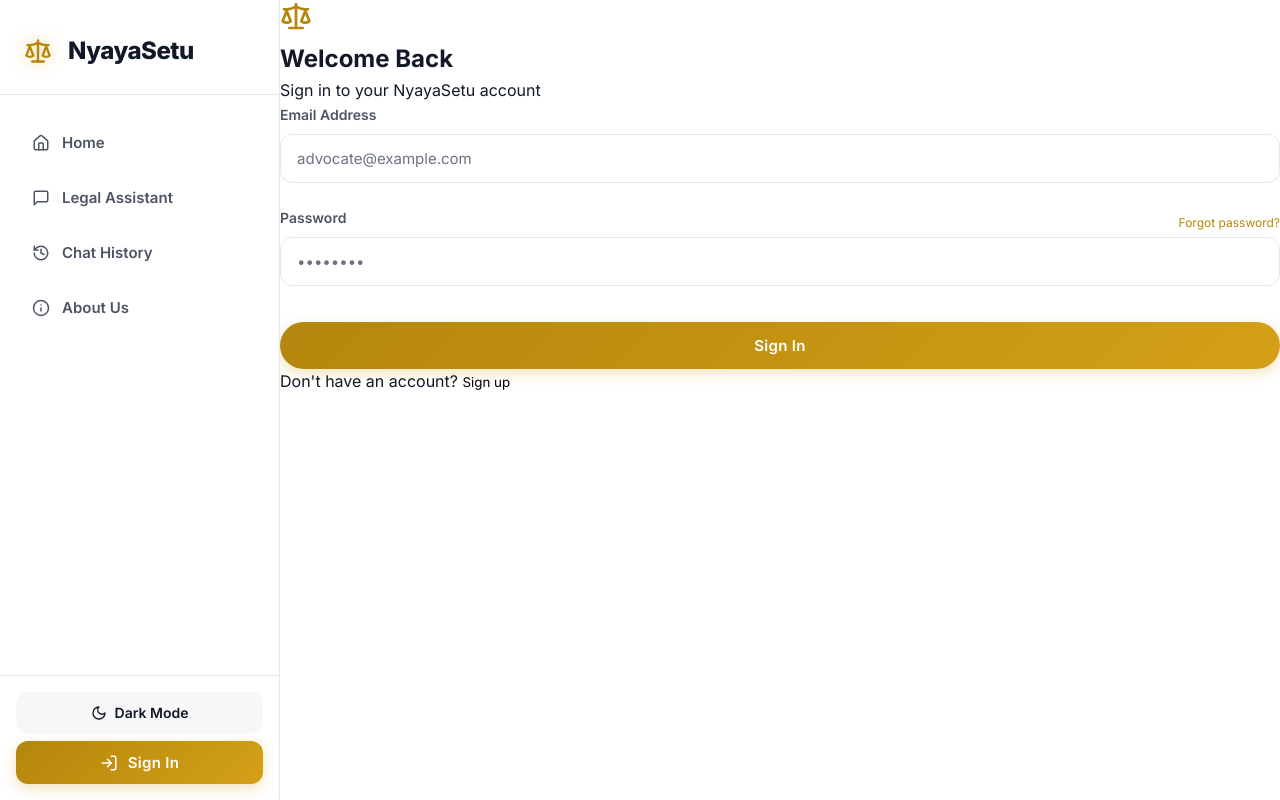
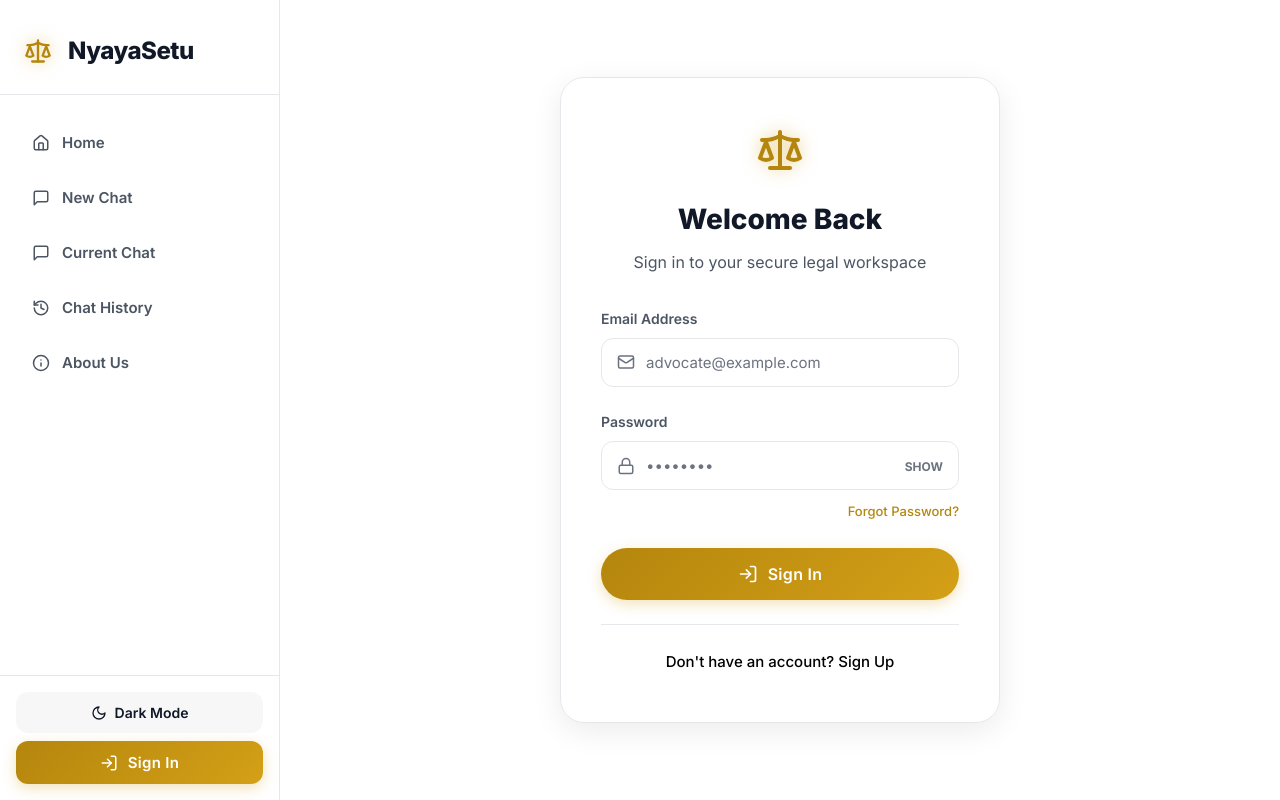
Before and after one commit to NIDARSHCK/ipc-bns-legal-assistant, a React (Vite) app in the folder frontend/: page / in a window 1280 px wide. Both pictures are taken after a click on the button "Sign In". Built offline with nearby package versions, Linux system fonts and the light colour scheme; no server answers.

Commit message:
UI restoration, password reset fix, new chat, and LLM upgrades

```diff
--- a/frontend/src/App.jsx
+++ b/frontend/src/App.jsx
@@ -92,16 +92,28 @@ export default function App() {
       setToast("WARNING: Supabase is not configured. Auth will fail.");
       return;
     }
+
+    // Check URL hash for Supabase password recovery on load
+    const hash = window.location.hash;
+    if (hash && hash.includes("type=recovery")) {
+      setActiveView("resetPassword");
+    }
+
     supabase.auth.getSession().then(({ data }) => {
       setSession(data.session);
     });
-    const { data } = supabase.auth.onAuthStateChange((_event, nextSession) => {
+
+    const { data } = supabase.auth.onAuthStateChange((event, nextSession) => {
       setSession(nextSession);
+      if (event === "PASSWORD_RECOVERY") {
+        setActiveView("resetPassword");
+      }
       if (!nextSession) {
         setProfile(null);
         setHistory([]);
       }
     });
+
     return () => data.subscription.unsubscribe();
   }, []);
 
@@ -122,6 +134,13 @@ export default function App() {
       console.error("Session data fetch error:", err);
       setToast(`Failed to load data: ${err.message}`);
     }
+  }
+
+  function handleNewChat() {
+    setMessages([]);
+    setQuestion("");
+    setActiveView("chat");
+    setMobileOpen(false);
   }
 
   async function handleAuth(event) {
@@ -245,6 +264,7 @@ export default function App() {
         profile={profile}
         theme={theme}
         toggleTheme={toggleTheme}
+        handleNewChat={handleNewChat}
       />
 
       <div className="main-content">
@@ -291,6 +311,7 @@ export default function App() {
             loading={loading}
             messages={messages}
             error={error}
+            handleNewChat={handleNewChat}
           />
         )}
         {activeView === "history" && (
--- a/frontend/src/auth/ForgotPassword.jsx
+++ b/frontend/src/auth/ForgotPassword.jsx
@@ -1,5 +1,5 @@
 import React, { useState } from "react";
-import { Scale, Mail } from "lucide-react";
+import { AlertCircle, Scale, Mail, Send } from "lucide-react";
 import { supabase } from "../services/supabase";
 
 export default function ForgotPassword({ navigateTo }) {
@@ -27,20 +27,35 @@ export default function ForgotPassword({ navigateTo }) {
   }
 
   return (
-    <div className="auth-container animate-slide-up">
-      <div className="auth-card">
+    <div className="main-content">
+      <div className="auth-wrapper">
+        <div className="auth-bg"></div>
+        <div className="auth-card-glass animate-slide-up">
           <div className="auth-header">
-          <Scale size={32} color="var(--accent-gold)" />
+            <Scale size={48} color="var(--accent-gold)" />
             <h2>Reset Password</h2>
-          <p>Enter your email to receive recovery instructions</p>
+            <p style={{ color: "var(--text-secondary)", marginTop: "8px" }}>
+              Enter your email to receive recovery instructions
+            </p>
           </div>
 
-        {error && <div className="auth-error">{error}</div>}
-        {message && <div style={{ padding: "12px", background: "rgba(76, 175, 80, 0.1)", border: "1px solid rgba(76, 175, 80, 0.3)", borderRadius: "8px", color: "#4caf50", marginBottom: "16px", fontSize: "14px" }}>{message}</div>}
+          <form onSubmit={handleReset}>
+            {error && (
+              <div className="auth-error">
+                <AlertCircle size={18} />
+                {error}
+              </div>
+            )}
+            {message && (
+              <div style={{ padding: "12px", background: "rgba(76, 175, 80, 0.1)", border: "1px solid rgba(76, 175, 80, 0.3)", borderRadius: "8px", color: "#4caf50", marginBottom: "16px", fontSize: "14px", display: "flex", alignItems: "center", gap: "8px" }}>
+                <AlertCircle size={18} /> {message}
+              </div>
+            )}
 
-        <form onSubmit={handleReset} className="auth-form">
             <div className="form-group">
               <label>Email Address</label>
+              <div className="input-icon-wrapper">
+                <Mail size={18} />
                 <input
                   type="email"
                   value={email}
@@ -49,14 +64,24 @@ export default function ForgotPassword({ navigateTo }) {
                   required
                 />
               </div>
-          <button type="submit" className="btn btn-primary" style={{ width: "100%", marginTop: "12px" }} disabled={loading}>
+            </div>
+
+            <button type="submit" className="btn btn-primary" style={{ width: "100%", marginBottom: "24px", height: "52px", fontSize: "16px" }} disabled={loading}>
+              <Send size={20} />
               {loading ? "Sending..." : "Send Instructions"}
             </button>
+
+            <div style={{ textAlign: "center", borderTop: "1px solid var(--border-color)", paddingTop: "24px" }}>
+              <button
+                className="btn-ghost"
+                type="button"
+                style={{ fontSize: "15px", fontWeight: 500 }}
+                onClick={() => navigateTo("signin")}
+              >
+                Remember your password? Sign In
+              </button>
+            </div>
           </form>
-
-        <div className="auth-footer">
-          Remember your password?{" "}
-          <button onClick={() => navigateTo("signin")}>Sign in</button>
         </div>
       </div>
     </div>
--- a/frontend/src/auth/ResetPassword.jsx
+++ b/frontend/src/auth/ResetPassword.jsx
@@ -1,5 +1,5 @@
 import React, { useState, useEffect } from "react";
-import { Scale } from "lucide-react";
+import { AlertCircle, Scale, Lock, ShieldCheck } from "lucide-react";
 import { supabase } from "../services/supabase";
 
 export default function ResetPassword({ navigateTo }) {
@@ -8,13 +8,14 @@ export default function ResetPassword({ navigateTo }) {
   const [message, setMessage] = useState("");
   const [error, setError] = useState("");
   const [loading, setLoading] = useState(false);
+  const [showPassword, setShowPassword] = useState(false);
 
   useEffect(() => {
-    // Check if user has recovery session active
+    // We already verified hash in App.jsx and routed here, but we can double check session
     const checkSession = async () => {
       const { data: { session } } = await supabase.auth.getSession();
       if (!session) {
-        setError("Invalid or expired recovery link. Please try resetting your password again.");
+        setError("Invalid or expired recovery link. Please request a new password reset.");
       }
     };
     checkSession();
@@ -37,40 +38,66 @@ export default function ResetPassword({ navigateTo }) {
     if (error) {
       setError(error.message);
     } else {
-      setMessage("Your password has been successfully updated.");
+      setMessage("Your password has been successfully updated!");
       setTimeout(() => navigateTo("signin"), 3000);
     }
     setLoading(false);
   }
 
   return (
-    <div className="auth-container animate-slide-up">
-      <div className="auth-card">
+    <div className="main-content">
+      <div className="auth-wrapper">
+        <div className="auth-bg"></div>
+        <div className="auth-card-glass animate-slide-up">
           <div className="auth-header">
-          <Scale size={32} color="var(--accent-gold)" />
+            <Scale size={48} color="var(--accent-gold)" />
             <h2>Set New Password</h2>
-          <p>Please enter your new password below</p>
+            <p style={{ color: "var(--text-secondary)", marginTop: "8px" }}>
+              Please enter your new password below
+            </p>
           </div>
 
-        {error && <div className="auth-error">{error}</div>}
-        {message && <div style={{ padding: "12px", background: "rgba(76, 175, 80, 0.1)", border: "1px solid rgba(76, 175, 80, 0.3)", borderRadius: "8px", color: "#4caf50", marginBottom: "16px", fontSize: "14px" }}>{message}</div>}
+          <form onSubmit={handleUpdate}>
+            {error && (
+              <div className="auth-error">
+                <AlertCircle size={18} />
+                {error}
+              </div>
+            )}
+            {message && (
+              <div style={{ padding: "12px", background: "rgba(76, 175, 80, 0.1)", border: "1px solid rgba(76, 175, 80, 0.3)", borderRadius: "8px", color: "#4caf50", marginBottom: "16px", fontSize: "14px", display: "flex", alignItems: "center", gap: "8px" }}>
+                <ShieldCheck size={18} /> {message}
+              </div>
+            )}
 
-        <form onSubmit={handleUpdate} className="auth-form">
             <div className="form-group">
               <label>New Password</label>
+              <div className="input-icon-wrapper">
+                <Lock size={18} />
                 <input
-              type="password"
+                  type={showPassword ? "text" : "password"}
                   value={password}
                   onChange={(e) => setPassword(e.target.value)}
                   placeholder="••••••••"
                   required
                   minLength={6}
                 />
+                <button
+                  type="button"
+                  onClick={() => setShowPassword(!showPassword)}
+                  style={{ position: "absolute", right: "16px", top: "50%", transform: "translateY(-50%)", color: "var(--text-muted)", background: "none", border: "none", cursor: "pointer" }}
+                >
+                  <span style={{ fontSize: "12px", fontWeight: "bold" }}>{showPassword ? "HIDE" : "SHOW"}</span>
+                </button>
               </div>
+            </div>
+
             <div className="form-group">
               <label>Confirm Password</label>
+              <div className="input-icon-wrapper">
+                <Lock size={18} />
                 <input
-              type="password"
+                  type={showPassword ? "text" : "password"}
                   value={confirmPassword}
                   onChange={(e) => setConfirmPassword(e.target.value)}
                   placeholder="••••••••"
@@ -78,13 +105,13 @@ export default function ResetPassword({ navigateTo }) {
                   minLength={6}
                 />
               </div>
-          <button type="submit" className="btn btn-primary" style={{ width: "100%", marginTop: "12px" }} disabled={loading || !!message}>
+            </div>
+
+            <button type="submit" className="btn btn-primary" style={{ width: "100%", marginBottom: "24px", height: "52px", fontSize: "16px" }} disabled={loading || !!message}>
+              <ShieldCheck size={20} />
               {loading ? "Updating..." : "Update Password"}
             </button>
           </form>
-
-        <div className="auth-footer">
-          <button onClick={() => navigateTo("signin")}>Back to Sign in</button>
         </div>
       </div>
     </div>
--- a/frontend/src/auth/SignIn.jsx
+++ b/frontend/src/auth/SignIn.jsx
@@ -1,25 +1,34 @@
 import React from "react";
-import { Scale } from "lucide-react";
+import { AlertCircle, LogIn, Scale, Mail, Lock } from "lucide-react";
 
 export default function SignIn({ email, setEmail, password, setPassword, handleAuth, authMessage, navigateTo }) {
+  const [showPassword, setShowPassword] = React.useState(false);
+
   return (
-    <div className="auth-container animate-slide-up">
-      <div className="auth-card">
+    <div className="main-content">
+      <div className="auth-wrapper">
+        <div className="auth-bg"></div>
+        <div className="auth-card-glass animate-slide-up">
           <div className="auth-header">
-          <Scale size={32} color="var(--accent-gold)" />
+            <Scale size={48} color="var(--accent-gold)" />
             <h2>Welcome Back</h2>
-          <p>Sign in to your NyayaSetu account</p>
+            <p style={{ color: "var(--text-secondary)", marginTop: "8px" }}>
+              Sign in to your secure legal workspace
+            </p>
           </div>
 
+          <form onSubmit={handleAuth}>
             {authMessage && (
               <div className="auth-error">
+                <AlertCircle size={18} />
                 {authMessage}
               </div>
             )}
 
-        <form onSubmit={handleAuth} className="auth-form">
             <div className="form-group">
               <label>Email Address</label>
+              <div className="input-icon-wrapper">
+                <Mail size={18} />
                 <input
                   type="email"
                   value={email}
@@ -28,33 +37,54 @@ export default function SignIn({ email, setEmail, password, setPassword, handleA
                   required
                 />
               </div>
+            </div>
+
             <div className="form-group">
-            <div style={{ display: 'flex', justifyContent: 'space-between', alignItems: 'center' }}>
               <label>Password</label>
-              <button
-                type="button"
-                onClick={() => navigateTo("forgotPassword")}
-                style={{ background: 'none', border: 'none', color: 'var(--accent-gold)', fontSize: '12px', cursor: 'pointer', padding: 0 }}
-              >
-                Forgot password?
-              </button>
-            </div>
+              <div className="input-icon-wrapper">
+                <Lock size={18} />
                 <input
-              type="password"
+                  type={showPassword ? "text" : "password"}
                   value={password}
                   onChange={(e) => setPassword(e.target.value)}
                   placeholder="••••••••"
                   required
                 />
+                <button
+                  type="button"
+                  onClick={() => setShowPassword(!showPassword)}
+                  style={{ position: "absolute", right: "16px", top: "50%", transform: "translateY(-50%)", color: "var(--text-muted)", background: "none", border: "none", cursor: "pointer" }}
+                >
+                  <span style={{ fontSize: "12px", fontWeight: "bold" }}>{showPassword ? "HIDE" : "SHOW"}</span>
+                </button>
               </div>
-          <button type="submit" className="btn btn-primary" style={{ width: "100%", marginTop: "12px" }}>
+              <div style={{ textAlign: "right", marginTop: "8px" }}>
+                <button
+                  type="button"
+                  onClick={() => navigateTo("forgotPassword")}
+                  style={{ background: 'none', border: 'none', color: 'var(--accent-gold)', fontSize: '13px', fontWeight: 500, cursor: 'pointer', padding: 0 }}
+                >
+                  Forgot Password?
+                </button>
+              </div>
+            </div>
+
+            <button type="submit" className="btn btn-primary" style={{ width: "100%", marginBottom: "24px", height: "52px", fontSize: "16px" }}>
+              <LogIn size={20} />
               Sign In
             </button>
+
+            <div style={{ textAlign: "center", borderTop: "1px solid var(--border-color)", paddingTop: "24px" }}>
+              <button
+                className="btn-ghost"
+                type="button"
+                style={{ fontSize: "15px", fontWeight: 500 }}
+                onClick={() => navigateTo("signup")}
+              >
+                Don't have an account? Sign Up
+              </button>
+            </div>
           </form>
-
-        <div className="auth-footer">
-          Don't have an account?{" "}
-          <button onClick={() => navigateTo("signup")}>Sign up</button>
         </div>
       </div>
     </div>
--- a/frontend/src/auth/SignUp.jsx
+++ b/frontend/src/auth/SignUp.jsx
@@ -1,25 +1,34 @@
 import React from "react";
-import { Scale } from "lucide-react";
+import { AlertCircle, UserPlus, Scale, Mail, Lock } from "lucide-react";
 
 export default function SignUp({ email, setEmail, password, setPassword, handleAuth, authMessage, navigateTo }) {
+  const [showPassword, setShowPassword] = React.useState(false);
+
   return (
-    <div className="auth-container animate-slide-up">
-      <div className="auth-card">
+    <div className="main-content">
+      <div className="auth-wrapper">
+        <div className="auth-bg"></div>
+        <div className="auth-card-glass animate-slide-up">
           <div className="auth-header">
-          <Scale size={32} color="var(--accent-gold)" />
+            <Scale size={48} color="var(--accent-gold)" />
             <h2>Create Account</h2>
-          <p>Join NyayaSetu to research Indian laws</p>
+            <p style={{ color: "var(--text-secondary)", marginTop: "8px" }}>
+              Join NyayaSetu to research Indian laws
+            </p>
           </div>
 
+          <form onSubmit={handleAuth}>
             {authMessage && (
               <div className="auth-error">
+                <AlertCircle size={18} />
                 {authMessage}
               </div>
             )}
 
-        <form onSubmit={handleAuth} className="auth-form">
             <div className="form-group">
               <label>Email Address</label>
+              <div className="input-icon-wrapper">
+                <Mail size={18} />
                 <input
                   type="email"
                   value={email}
@@ -28,25 +37,46 @@ export default function SignUp({ email, setEmail, password, setPassword, handleA
                   required
                 />
               </div>
+            </div>
+
             <div className="form-group">
               <label>Password (min 6 characters)</label>
+              <div className="input-icon-wrapper">
+                <Lock size={18} />
                 <input
-              type="password"
+                  type={showPassword ? "text" : "password"}
                   value={password}
                   onChange={(e) => setPassword(e.target.value)}
                   placeholder="••••••••"
+                  minLength={6}
                   required
-              minLength={6}
                 />
+                <button
+                  type="button"
+                  onClick={() => setShowPassword(!showPassword)}
+                  style={{ position: "absolute", right: "16px", top: "50%", transform: "translateY(-50%)", color: "var(--text-muted)", background: "none", border: "none", cursor: "pointer" }}
+                >
+                  <span style={{ fontSize: "12px", fontWeight: "bold" }}>{showPassword ? "HIDE" : "SHOW"}</span>
+                </button>
               </div>
-          <button type="submit" className="btn btn-primary" style={{ width: "100%", marginTop: "12px" }}>
+            </div>
+
+            <button type="submit" className="btn btn-primary" style={{ width: "100%", marginBottom: "24px", height: "52px", fontSize: "16px" }}>
+              <UserPlus size={20} />
               Sign Up
             </button>
+
+            <div style={{ textAlign: "center", borderTop: "1px solid var(--border-color)", paddingTop: "24px" }}>
+              <button
+                className="btn-ghost"
+                type="button"
+                style={{ fontSize: "15px", fontWeight: 500 }}
+                onClick={() => navigateTo("signin")}
+              >
+                Already have an account? Sign In
+              </button>
+            </div>
           </form>
-
-        <div className="auth-footer">
-          Already have an account?{" "}
-          <button onClick={() => navigateTo("signin")}>Sign in</button>
         </div>
       </div>
     </div>
--- a/frontend/src/auth/VerifyEmail.jsx
+++ b/frontend/src/auth/VerifyEmail.jsx
@@ -1,27 +1,37 @@
 import React from "react";
-import { Scale, MailCheck } from "lucide-react";
+import { Scale, MailCheck, ArrowLeft } from "lucide-react";
 
 export default function VerifyEmail({ navigateTo }) {
   return (
-    <div className="auth-container animate-slide-up">
-      <div className="auth-card" style={{ textAlign: "center" }}>
-        <div className="auth-header" style={{ alignItems: "center" }}>
-          <div style={{ background: "rgba(255, 193, 7, 0.1)", padding: "16px", borderRadius: "50%", marginBottom: "16px" }}>
+    <div className="main-content">
+      <div className="auth-wrapper">
+        <div className="auth-bg"></div>
+        <div className="auth-card-glass animate-slide-up" style={{ textAlign: "center", padding: "40px" }}>
+
+          <div style={{ display: "flex", justifyContent: "center", marginBottom: "24px" }}>
+            <div style={{ background: "rgba(255, 193, 7, 0.1)", padding: "20px", borderRadius: "50%", border: "1px solid rgba(255, 193, 7, 0.3)" }}>
               <MailCheck size={48} color="var(--accent-gold)" />
             </div>
-          <h2>Check Your Email</h2>
-          <p>We've sent a confirmation link to your email address.</p>
           </div>
 
-        <div style={{ padding: "24px 0", color: "var(--text-secondary)", fontSize: "14px", lineHeight: "1.6" }}>
+          <div className="auth-header" style={{ alignItems: "center" }}>
+            <h2>Check Your Email</h2>
+            <p style={{ color: "var(--text-secondary)", marginTop: "8px" }}>
+              We've sent a confirmation link to your email address.
+            </p>
+          </div>
+
+          <div style={{ padding: "24px 0", color: "var(--text-primary)", fontSize: "15px", lineHeight: "1.6" }}>
             Please click the link in the email to verify your account and sign in.
             If you don't see it, check your spam folder.
           </div>
 
-        <button onClick={() => navigateTo("signin")} className="btn btn-primary" style={{ width: "100%", marginTop: "12px" }}>
+          <button onClick={() => navigateTo("signin")} className="btn btn-outline" style={{ width: "100%", marginTop: "12px", height: "52px", fontSize: "16px" }}>
+            <ArrowLeft size={18} />
             Return to Sign In
           </button>
         </div>
       </div>
+    </div>
   );
 }
--- a/frontend/src/components/Sidebar.jsx
+++ b/frontend/src/components/Sidebar.jsx
@@ -1,13 +1,14 @@
 import React, { useState, useRef, useEffect } from "react";
 import { Scale, Home, MessageSquare, History, Info, LogOut, LogIn, X, User, Settings, ChevronUp, ChevronDown, Sun, Moon } from "lucide-react";
 
-export default function Sidebar({ activeView, setActiveView, mobileOpen, setMobileOpen, isSignedIn, handleSignOut, profile, theme, toggleTheme }) {
+export default function Sidebar({ activeView, setActiveView, mobileOpen, setMobileOpen, isSignedIn, handleSignOut, profile, theme, toggleTheme, handleNewChat }) {
   const [profileOpen, setProfileOpen] = useState(false);
   const dropdownRef = useRef(null);
 
   const navItems = [
     { id: "home", label: "Home", icon: Home },
-    { id: "chat", label: "Legal Assistant", icon: MessageSquare },
+    { id: "new_chat", label: "New Chat", icon: MessageSquare, action: handleNewChat },
+    { id: "chat", label: "Current Chat", icon: MessageSquare },
     { id: "history", label: "Chat History", icon: History },
     { id: "about", label: "About Us", icon: Info },
   ];
@@ -45,8 +46,12 @@ export default function Sidebar({ activeView, setActiveView, mobileOpen, setMobi
                 key={item.id}
                 className={`nav-item ${activeView === item.id ? "active" : ""}`}
                 onClick={() => {
-                  setActiveView(item.id);
-                  setMobileOpen(false);
+                  if (item.action) {
+                    item.action();
+                  } else {
+                    setActiveView(item.id);
+                    setMobileOpen(false);
+                  }
                 }}
               >
                 <Icon size={18} />
```
Also changed, not shown: frontend/src/pages/Chat.jsx (+31 -2 lines), 1 other file (tests, documents, lock files or other folders). Lines whose indentation alone changed are shown as unchanged.
